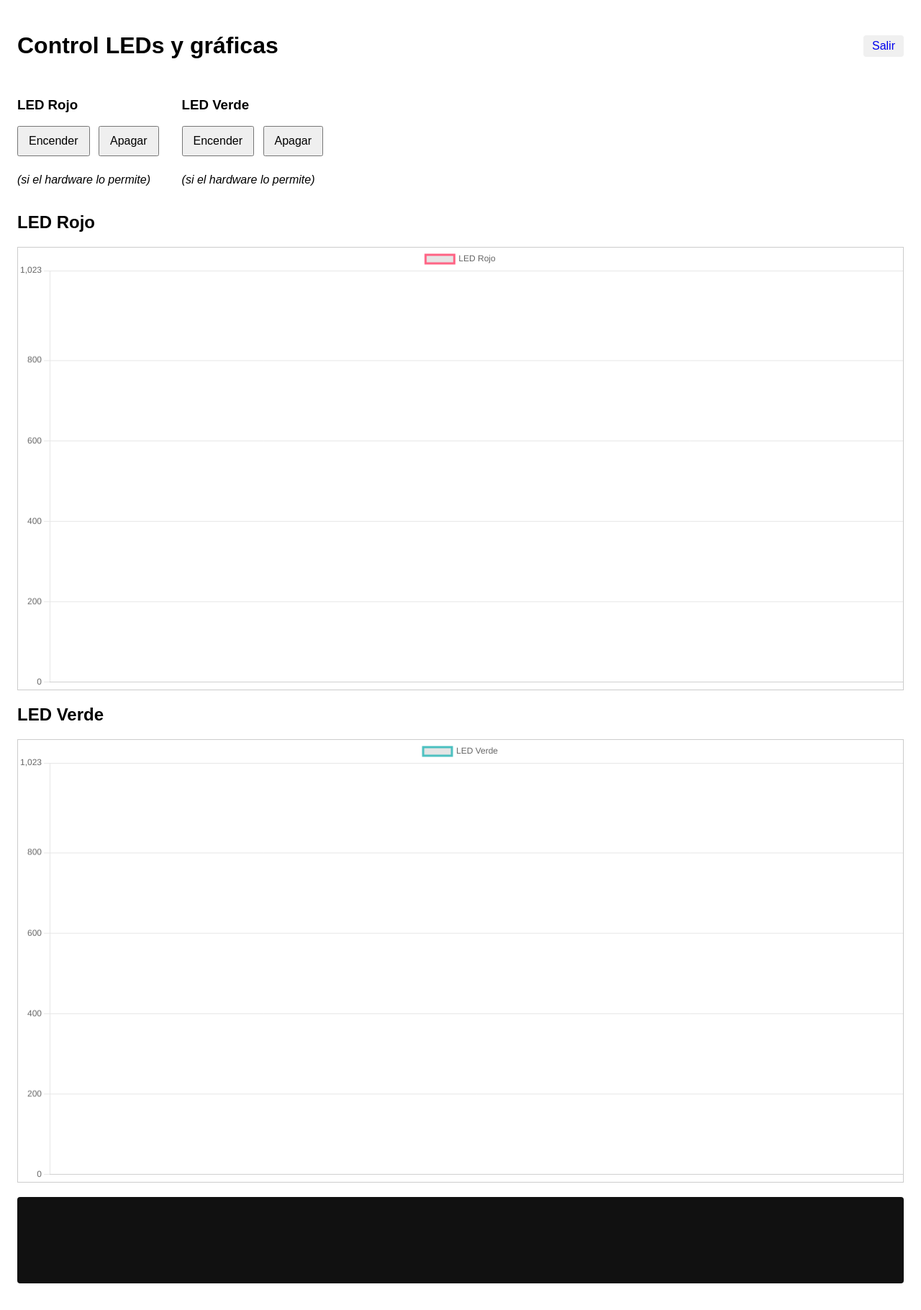
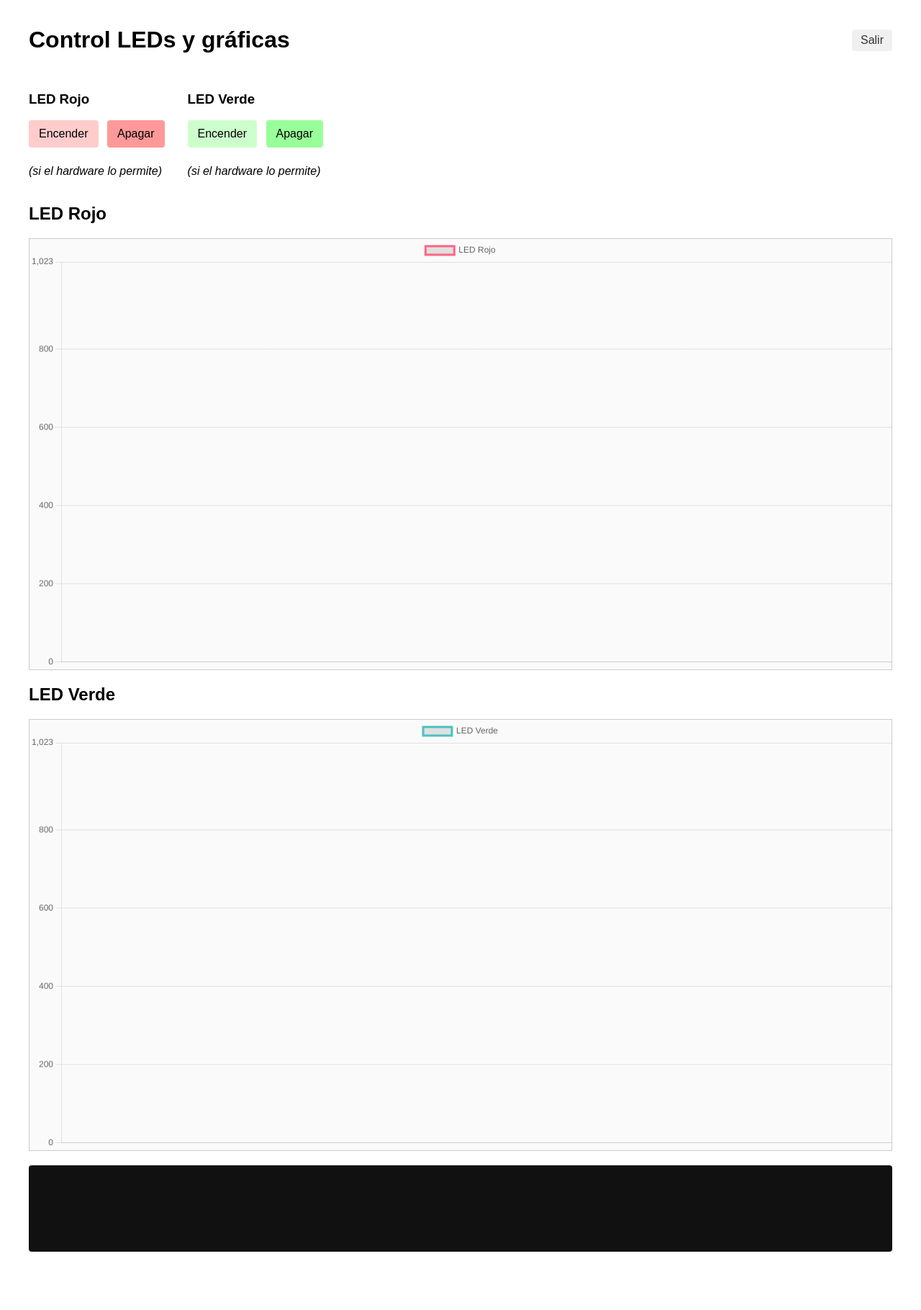
Before and after one commit to LenninMC/Prueba, a Flask app: page / in a window 1280 px wide. Shown: the whole page at 72% size. After the commit the page ends 1739 px from the top, so only its background shows below. Run offline with Flask 3, Linux system fonts and the light colour scheme; the visitor is signed in with stand-in values (Sample User, id 1); data that the repository does not hold is empty.

Commit message:
style.css

```diff
--- a/static/css/style.css
+++ b/static/css/style.css
@@ -1,12 +1,15 @@
 body {
   font-family: Arial, sans-serif;
   padding: 16px;
+  max-width: 1200px;
+  margin: 0 auto;
 }
 
 .top {
   display: flex;
   justify-content: space-between;
   align-items: center;
+  flex-wrap: wrap;
 }
 
 .row {
@@ -22,7 +25,19 @@ button {
   cursor: pointer;
   margin-right: 8px;
   margin-bottom: 8px;
+  border: none;
+  border-radius: 4px;
+  background-color: #f0f0f0;
 }
+
+button:hover {
+  background-color: #ddd;
+}
+
+.btn-red-on { background-color: #ffcccc; }
+.btn-red-off { background-color: #ff9999; }
+.btn-green-on { background-color: #ccffcc; }
+.btn-green-off { background-color: #99ff99; }
 
 pre {
   background: #111;
@@ -31,6 +46,7 @@ pre {
   min-height: 100px;
   white-space: pre-wrap;
   border-radius: 4px;
+  font-size: 12px;
 }
 
 .error {
@@ -42,6 +58,11 @@ pre {
   padding: 6px 12px;
   background: #f0f0f0;
   border-radius: 4px;
+  color: #333;
+}
+
+.logout:hover {
+  background: #ddd;
 }
 
 input {
@@ -60,4 +81,5 @@ canvas {
   max-width: 100%;
   border: 1px solid #ccc;
   margin: 20px 0;
+  background: #fafafa;
 }
```
